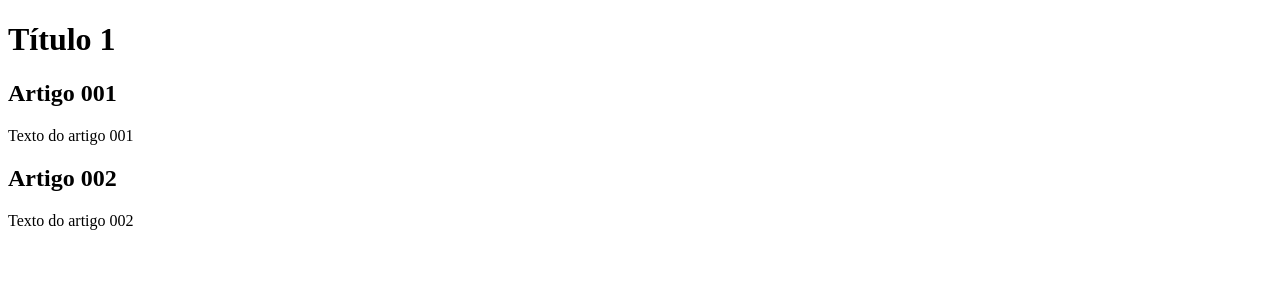
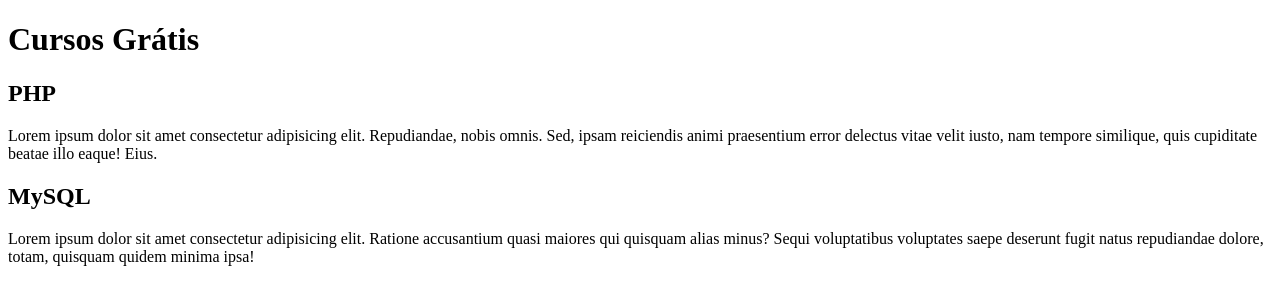
Before and after one commit to viniksal/projeto-teste, a plain HTML site: page index.html in a window 1280 px wide. Drawn offline with Linux system fonts and the light colour scheme.

Commit message:
Comecei a escrever o conteúdo

```diff
--- a/index.html
+++ b/index.html
@@ -10,15 +10,15 @@
 
     <main>
         <header>
-            <h1>Título 1</h1>
+            <h1>Cursos Grátis</h1>
         </header>
         <article>
-            <h2>Artigo 001</h2>
-            <p>Texto do artigo 001</p>
+            <h2>PHP</h2>
+            <p>Lorem ipsum dolor sit amet consectetur adipisicing elit. Repudiandae, nobis omnis. Sed, ipsam reiciendis animi praesentium error delectus vitae velit iusto, nam tempore similique, quis cupiditate beatae illo eaque! Eius.</p>
         </article>
         <article>
-            <h2>Artigo 002</h2>
-            <p>Texto do artigo 002</p>
+            <h2>MySQL</h2>
+            <p>Lorem ipsum dolor sit amet consectetur adipisicing elit. Ratione accusantium quasi maiores qui quisquam alias minus? Sequi voluptatibus voluptates saepe deserunt fugit natus repudiandae dolore, totam, quisquam quidem minima ipsa!</p>
         </article>
 
     </main>
```
